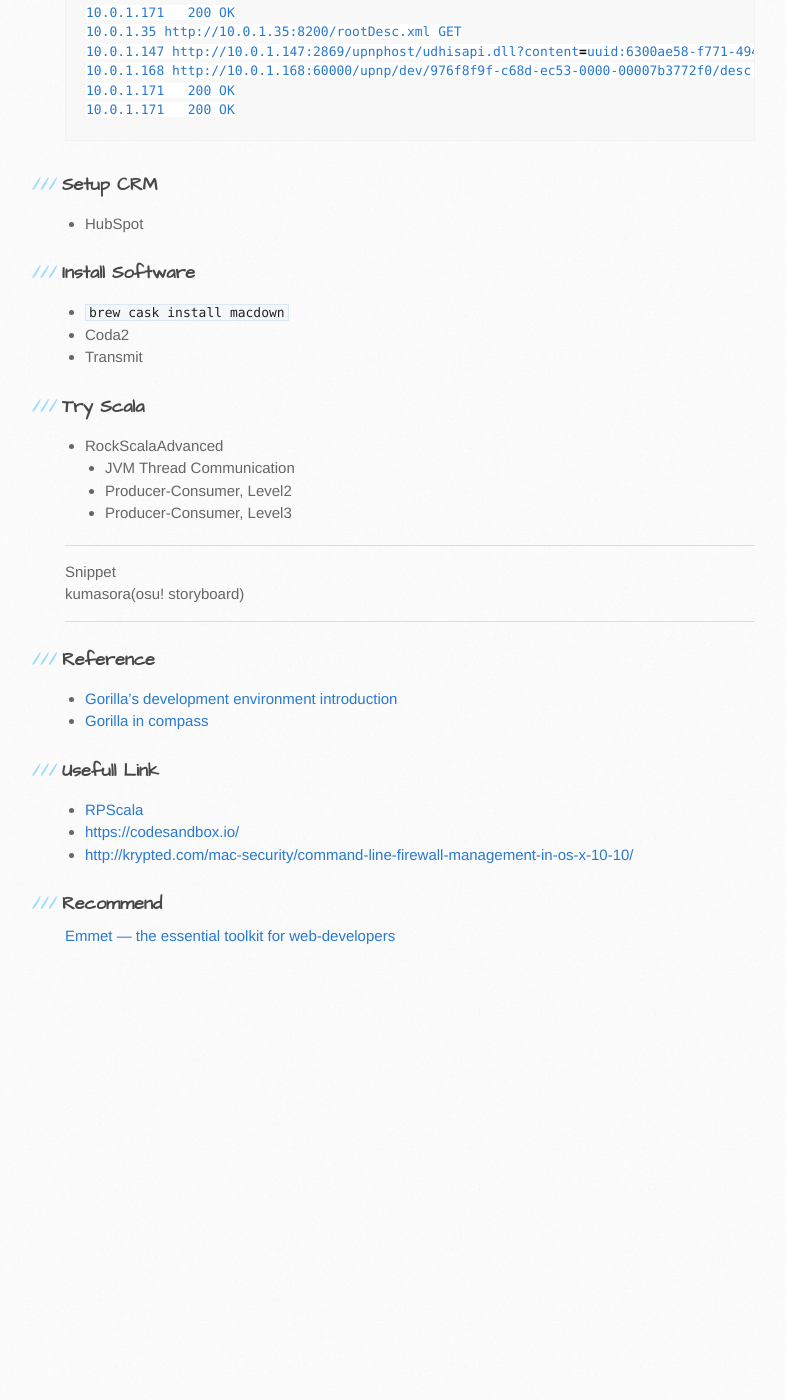
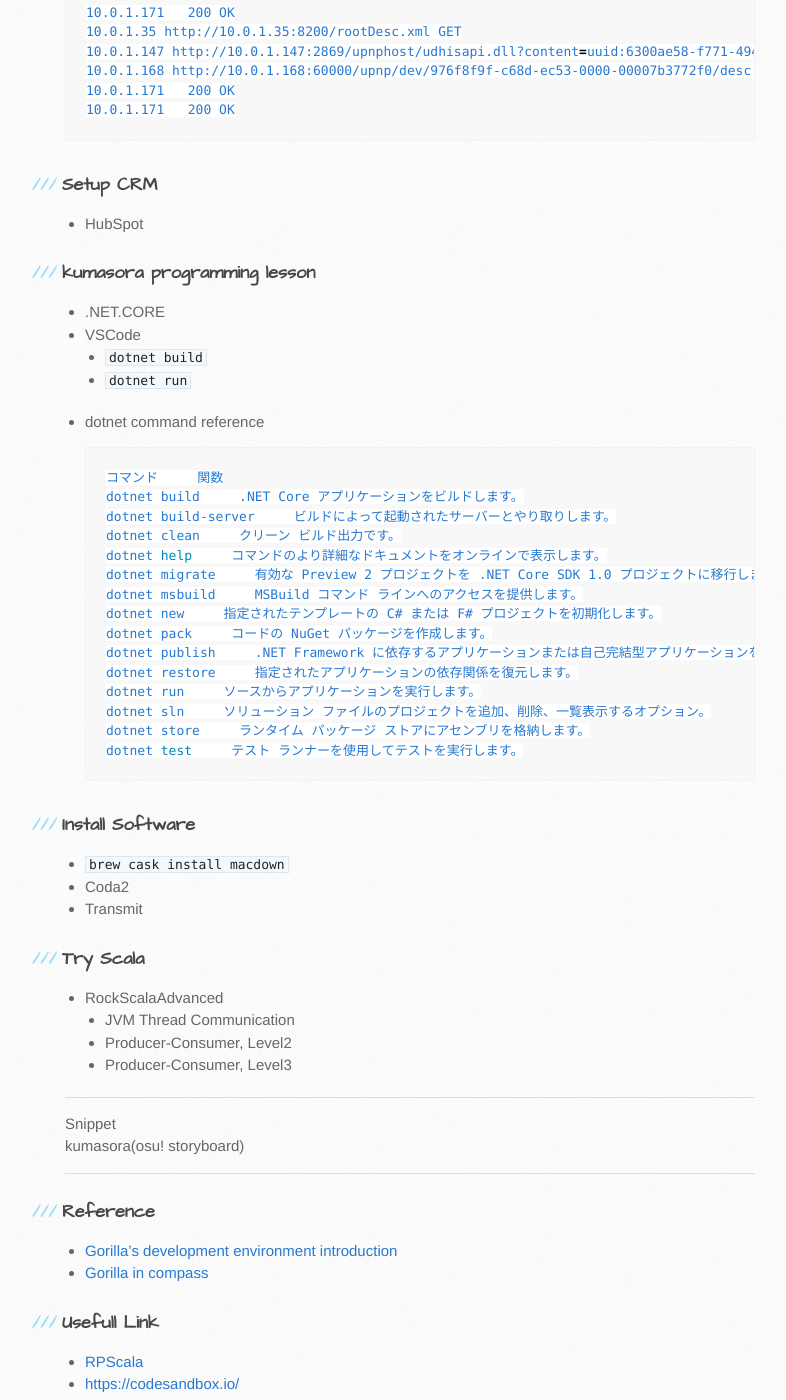
Before and after one commit to friendbear/friendbear.github.io.2021-10-19, a Jekyll site: the page built from _posts/2019-01-22-friendbear.md, in a window 1280 px wide and 1400 px high, scrolled down 4738 px. Shown: the whole window, without its empty margins (105-891 px from the left). Built offline with Jekyll 4.4.1, drawn with Linux system fonts in a browser that asks for light colours; comment, search, counter and statistics services are not loaded; before the commit the page ends 5728 px from its top, so only the background shows below that.

Commit message:
kumasora programming lesson

````diff
--- a/_posts/2019-01-22-friendbear.md
+++ b/_posts/2019-01-22-friendbear.md
@@ -222,6 +222,31 @@ Capturing on 'Wi-Fi'
 ### Setup CRM
 - HubSpot
 
+### kumasora programming lesson
+- .NET.CORE
+- VSCode
+  - `dotnet build`
+  - `dotnet run`
+
+- dotnet command reference
+```shell
+コマンド     関数
+dotnet build     .NET Core アプリケーションをビルドします。
+dotnet build-server     ビルドによって起動されたサーバーとやり取りします。
+dotnet clean     クリーン ビルド出力です。
+dotnet help     コマンドのより詳細なドキュメントをオンラインで表示します。
+dotnet migrate     有効な Preview 2 プロジェクトを .NET Core SDK 1.0 プロジェクトに移行します。
+dotnet msbuild     MSBuild コマンド ラインへのアクセスを提供します。
+dotnet new     指定されたテンプレートの C# または F# プロジェクトを初期化します。
+dotnet pack     コードの NuGet パッケージを作成します。
+dotnet publish     .NET Framework に依存するアプリケーションまたは自己完結型アプリケーションを発行します。
+dotnet restore     指定されたアプリケーションの依存関係を復元します。
+dotnet run     ソースからアプリケーションを実行します。
+dotnet sln     ソリューション ファイルのプロジェクトを追加、削除、一覧表示するオプション。
+dotnet store     ランタイム パッケージ ストアにアセンブリを格納します。
+dotnet test     テスト ランナーを使用してテストを実行します。
+```
+
 ### Install Software
 - `brew cask install macdown`
 - Coda2
@@ -439,16 +464,37 @@ def ProducerConsumerLevel3(args: String*) = {
 
 
 <summary>kumasora(osu! storyboard)</summary>
+<https://masuqat.net/programming/csharp/OpenTKindex.php>
 <pre>
 <code>
 // kumasora programming lesson
+using OpenTK;
+using OpenTK.Graphics;
+using StorybrewCommon.Mapset;
+using StorybrewCommon.Scripting;
+using StorybrewCommon.Storyboarding;
+using StorybrewCommon.Storyboarding.Util;
+using StorybrewCommon.Subtitles;
+using StorybrewCommon.Util;
+using System;
+using System.Collections.Generic;
+using System.Linq;
+
+namespace StorybrewScripts
+{
+    public class Black : StoryboardObjectGenerator
+    {
+        public override void Generate()
+        {
             var layer = GetLayer("TEST");
             var BG = layer.CreateSprite("back.png", OsbOrigin.Centre);
 
             BG.Scale(0, 10000, 2, 2);
             BG.Fade(0, 2000, 0, 10);
             BG.Fade(8000, 10000, 10, 0);
-
+        }
+    }
+}
 </code>
 </pre>
 </details>
````
